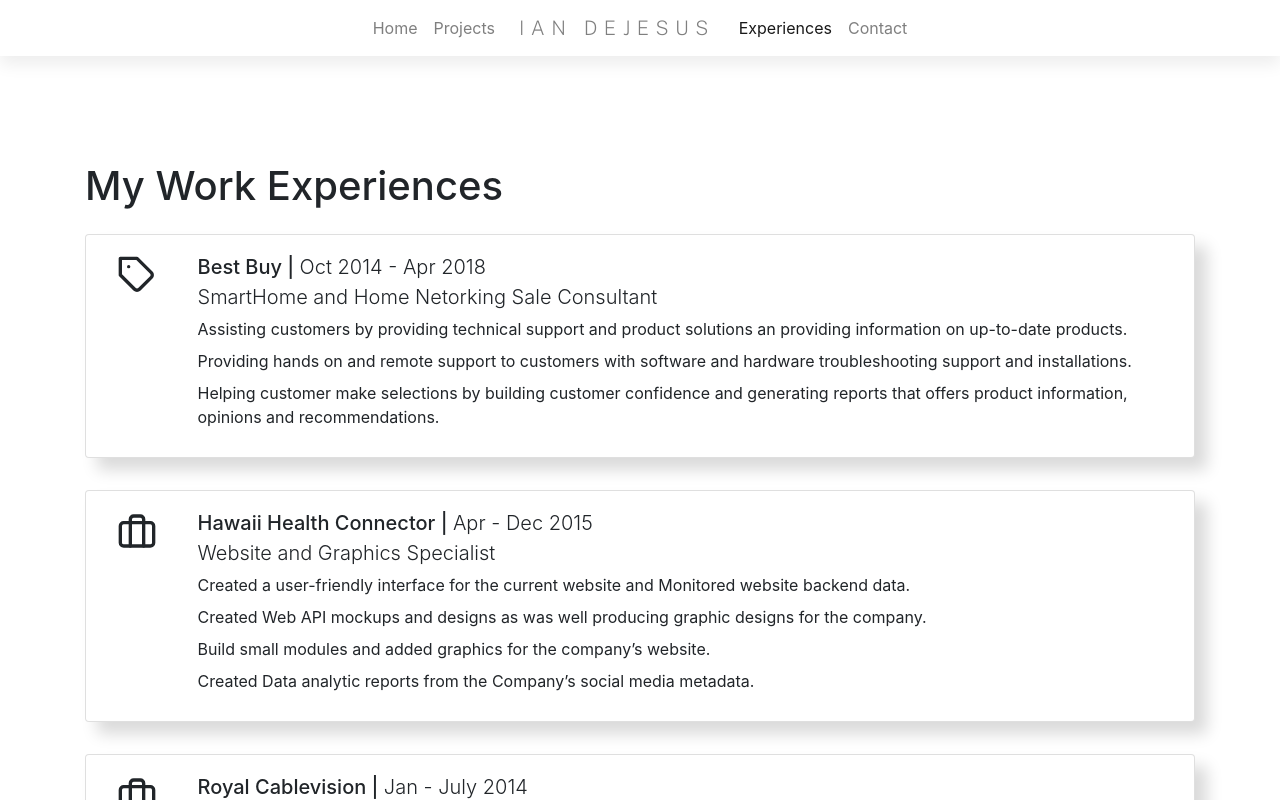
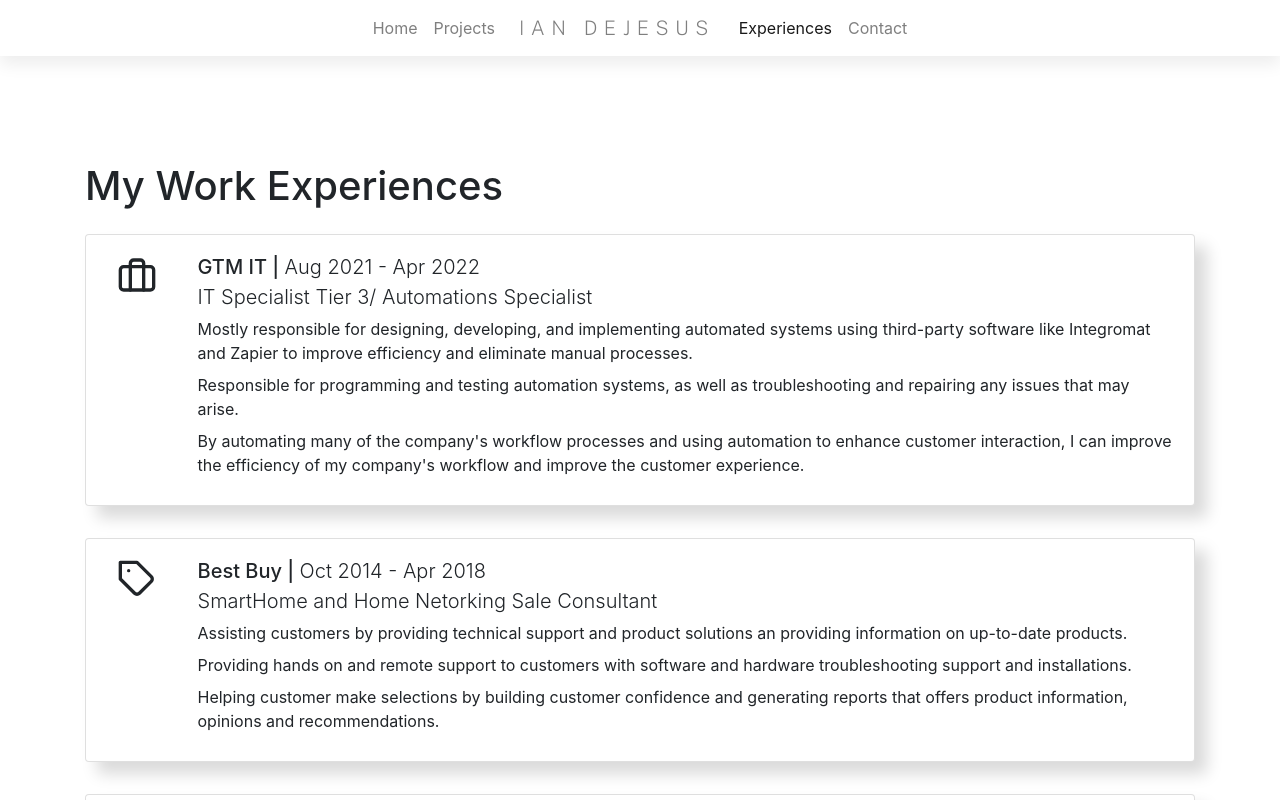
Before and after one commit to iantheminimalist/iandejesus-app, a React (Create React App) app: page /#/about in a window 1280 px wide. Shown: the top 800 px of the page. Built offline with nearby package versions, Linux system fonts and the light colour scheme; no server answers.

Commit message:
added additional job experience

```diff
--- a/src/components/AboutComponent.js
+++ b/src/components/AboutComponent.js
@@ -22,7 +22,32 @@ function Experience(){
 
     <Container>
     <Fade bottom cascade>
+    <CardDeck>
+        <Card className="neomorph rounded my-md-3 my-4">
+        <CardBody>
+            <Row>
+            <Col md={1} xs={12} className="text-center my-md-0 my-4">
+            <Icon.Briefcase size={40} className="" />
+            </Col>
+            <Col md={11} xs={12}>
+            <CardTitle><h5> GTM IT | <span className="font-weight-light">Aug 2021 - Apr 2022</span></h5></CardTitle>
+            <CardSubtitle><h5 className="font-weight-light">IT Specialist Tier 3/ Automations Specialist</h5></CardSubtitle>
 
+            <CardText>
+                <dd>
+                Mostly responsible for designing, developing, and implementing automated systems using third-party software like Integromat and Zapier to improve efficiency and eliminate manual processes.
+                </dd>
+                <dd>
+                Responsible for programming and testing automation systems, as well as troubleshooting and repairing any issues that may arise.
+                </dd>
+                <dd>
+                By automating many of the company's workflow processes and using automation to enhance customer interaction, I can improve the efficiency of my company's workflow and improve the customer experience.                </dd>
+            </CardText>
+            </Col>
+            </Row>
+            </CardBody>
+        </Card>
+    </CardDeck>
     <CardDeck>
         <Card className="neomorph rounded my-md-3 my-4">
         <CardBody>
```
